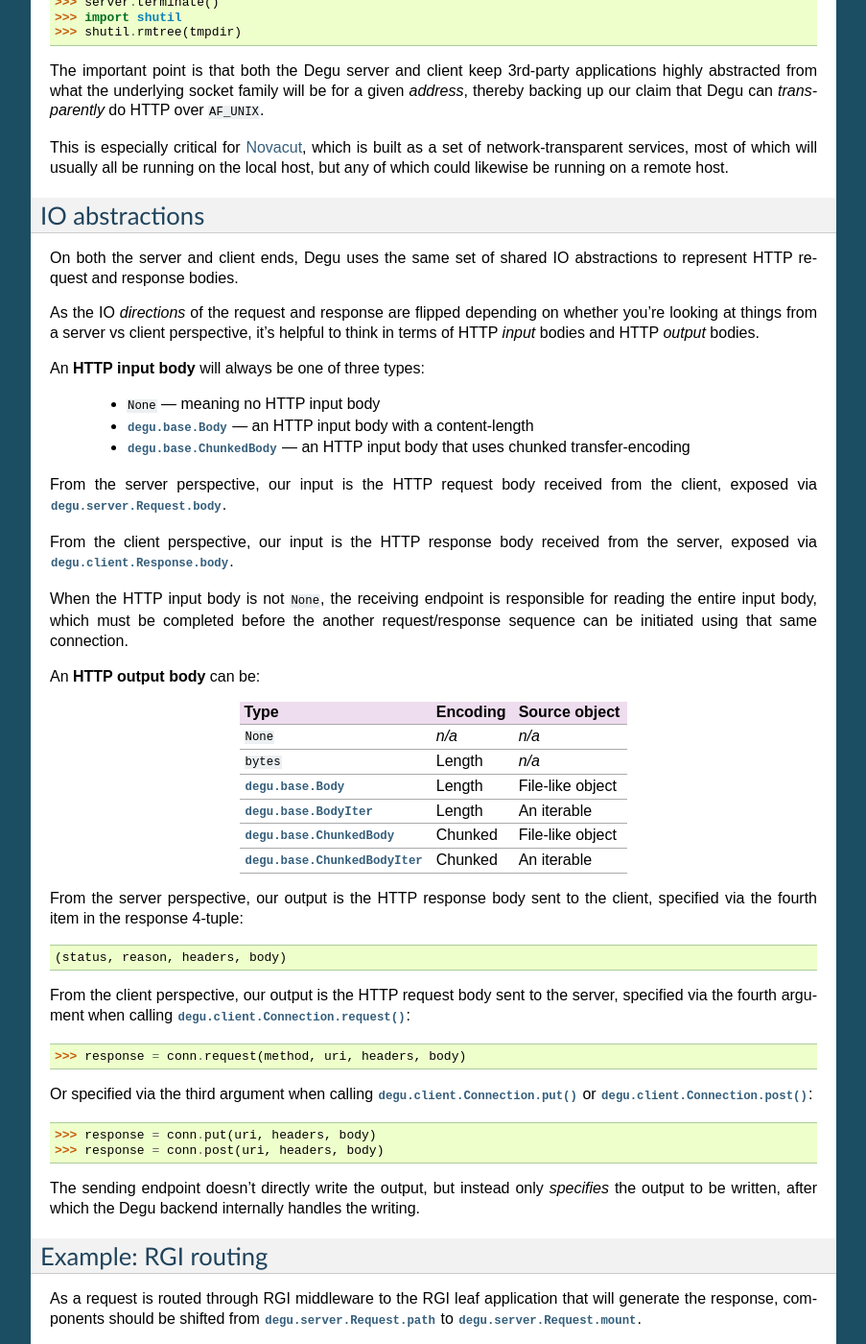
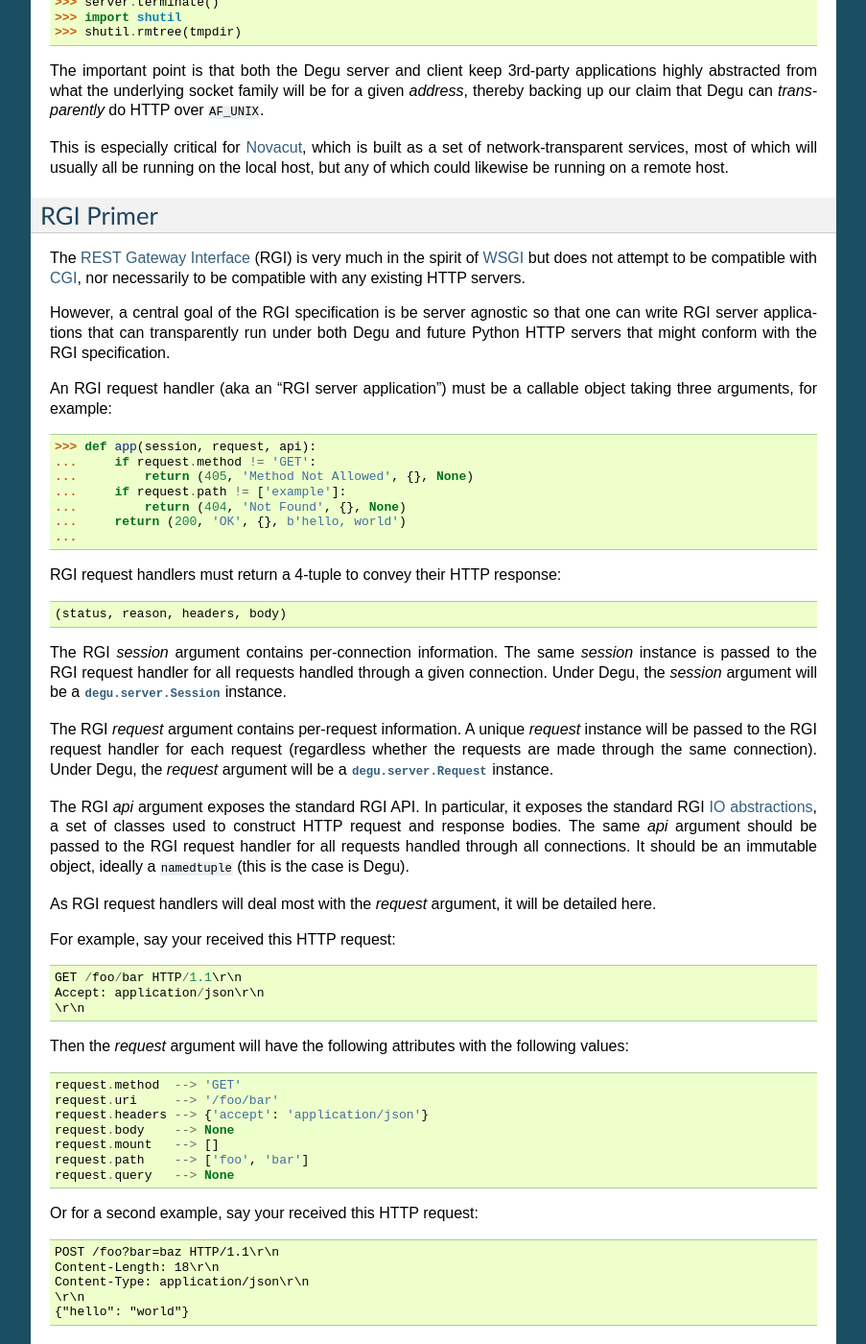
Before and after one commit to json420/degu, a Sphinx documentation site: the page built from doc/tutorial.rst, in a window 1280 px wide and 1400 px high, scrolled down 4210 px. Shown: the whole window at 96% size, without its empty margins (198-1101 px from the left). Built offline with Sphinx 7.4.7, drawn with Linux system fonts in a browser that asks for light colours; some of the changed text lies outside the part shown.

Commit message:
doc/tutorial.rst: Add new 'RGI Primer' section

```diff
--- a/doc/tutorial.rst
+++ b/doc/tutorial.rst
@@ -270,6 +270,135 @@ for a given *address*, thereby backing up our claim that Degu can
 This is especially critical for `Novacut`_, which is built as a set of
 network-transparent services, most of which will usually all be running on the
 local host, but any of which could likewise be running on a remote host.
+
+
+RGI Primer
+----------
+
+The :doc:`rgi` (RGI) is very much in the spirit of `WSGI`_ but does not attempt
+to be compatible with `CGI`_, nor necessarily to be compatible with any existing
+HTTP servers.
+
+However, a central goal of the RGI specification is be server agnostic so that
+one can write RGI server applications that can transparently run under both Degu
+and future Python HTTP servers that might conform with the RGI specification.
+
+An RGI request handler (aka an "RGI server application") must be a callable
+object taking three arguments, for example:
+
+>>> def app(session, request, api):
+...     if request.method != 'GET':
+...         return (405, 'Method Not Allowed', {}, None)
+...     if request.path != ['example']:
+...         return (404, 'Not Found', {}, None)
+...     return (200, 'OK', {}, b'hello, world')
+...
+
+RGI request handlers must return a 4-tuple to convey their HTTP response::
+
+    (status, reason, headers, body)
+
+The RGI *session* argument contains per-connection information.  The same
+*session* instance is passed to the RGI request handler for all requests handled
+through a given connection.  Under Degu, the *session* argument will be a
+:class:`degu.server.Session` instance.
+
+The RGI *request* argument contains per-request information.  A unique *request*
+instance will be passed to the RGI request handler for each request (regardless
+whether the requests are made through the same connection).  Under Degu, the
+*request* argument will be a :class:`degu.server.Request` instance.
+
+The RGI *api* argument exposes the standard RGI API.  In particular, it exposes
+the standard RGI :ref:`io-abstractions`, a set of classes used to construct
+HTTP request and response bodies.  The same *api* argument should be passed to
+the RGI request handler for all requests handled through all connections.  It
+should be an immutable object, ideally a ``namedtuple`` (this is the case is
+Degu).
+
+As RGI request handlers will deal most with the *request* argument, it will
+be detailed here.
+
+For example, say your received this HTTP request::
+
+    GET /foo/bar HTTP/1.1\r\n
+    Accept: application/json\r\n
+    \r\n
+
+Then the *request* argument will have the following attributes with the
+following values::
+
+    request.method  --> 'GET'
+    request.uri     --> '/foo/bar'
+    request.headers --> {'accept': 'application/json'}
+    request.body    --> None
+    request.mount   --> []
+    request.path    --> ['foo', 'bar']
+    request.query   --> None
+
+Or for a second example, say your received this HTTP request::
+
+    POST /foo?bar=baz HTTP/1.1\r\n
+    Content-Length: 18\r\n
+    Content-Type: application/json\r\n
+    \r\n
+    {"hello": "world"}
+
+Then the *request* argument will have the following attributes with the
+following values::
+
+    request.method  --> 'POST'
+    request.uri     --> '/foo?bar=baz'
+    request.headers --> {'content-length': 18, 'content-type': 'application/json'}
+    request.body    --> Body(<rfile>, 18)
+    request.mount   --> []
+    request.path    --> ['foo']
+    request.query   --> 'bar=baz'
+
+In which case the RGI request handler can read the incoming HTTP request body
+like this::
+
+    request.body.read() --> b'{"hello": "world"}'
+
+A few things are worth noting about the *request* argument:
+
+    1.  The ``request.uri`` attribute is a ``str`` containing the full,
+        unparsed request URI.
+
+    2.  The header names in the ``request.headers`` attribute are
+        case-normalized to lowercase.
+
+    3.  The ``request.body`` attribute will be ``None`` when the request does
+        not contain an HTTP request body, it will be a
+        :class:`degu.base.Body` instance when the request contains a
+        ``'content-length'`` header, or it will be a
+        :class:`degu.base.ChunkedBody` instance when the request contains a
+        ``'transfer-encoding'`` header.
+
+    4.  The ``request.mount`` attribute is a ``list`` that is semantically
+        equivalent to the `WSGI`_ ``environ['SCRIPT_NAME']`` item; it contains
+        the already handled portions of the request URI; in Degu, it will
+        always be an empty list ``[]`` when your RGI root application receives
+        a new request, as Degu only supports mounting the root application at
+        ``'/'``.
+
+    5.  The ``request.path`` attribute is a ``list`` that is semantically
+        equivalent to the `WSGI`_ ``environ['PATH_INFO']`` item; it contains
+        the yet-to-be handled portions of the request URI; as a request is
+        routed through RGI middleware, components should be shifted from
+        ``request.path`` to ``request.mount`` using the ``request.shift_path()``
+        method (in Degu, the :meth:`degu.server.Request.shift_path()` method).
+
+    6.  The ``request.query`` attribute will be ``None`` when the request URI
+        does not contain a ``'?'``, or otherwise will be a ``str`` contain the
+        query portion of of the request URI, which can be an empty ``''`` if
+        the final character of the URI is ``'?'``.
+
+
+For more information on the RGI request arguments, see the documentation for:
+
+    *   :class:`degu.server.Session`
+
+    *   :class:`degu.server.Request`
 
 
 
@@ -863,6 +992,8 @@ In particular, Degu is restrictive when it comes to:
 
 .. _`gunicorn`: http://gunicorn.org/
 .. _`modwsgi`: https://code.google.com/p/modwsgi/
+.. _`WSGI`: https://www.python.org/dev/peps/pep-3333/
+.. _`CGI`: http://en.wikipedia.org/wiki/Common_Gateway_Interface
 .. _`Python3`: https://docs.python.org/3/
 .. _`Avahi`: http://avahi.org/
 .. _`multiprocessing.Process`: https://docs.python.org/3/library/multiprocessing.html#the-process-class
```
